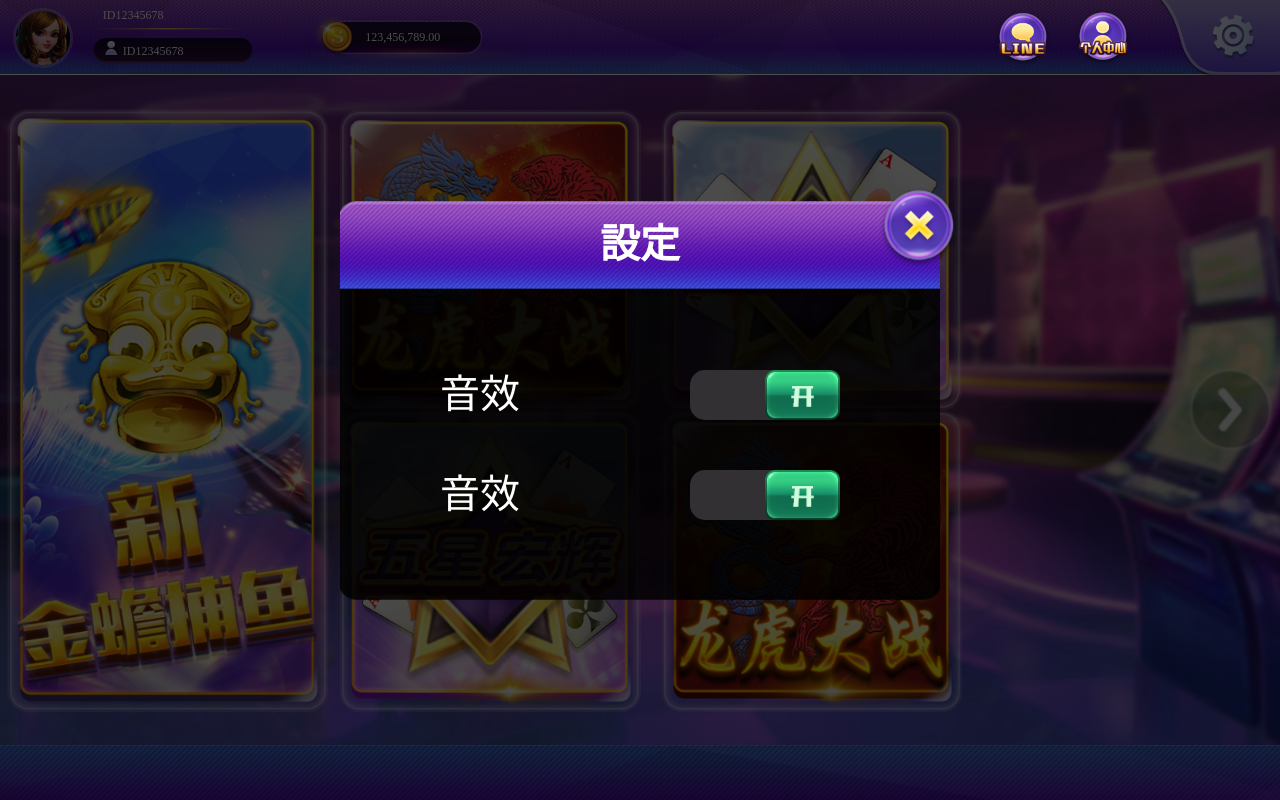
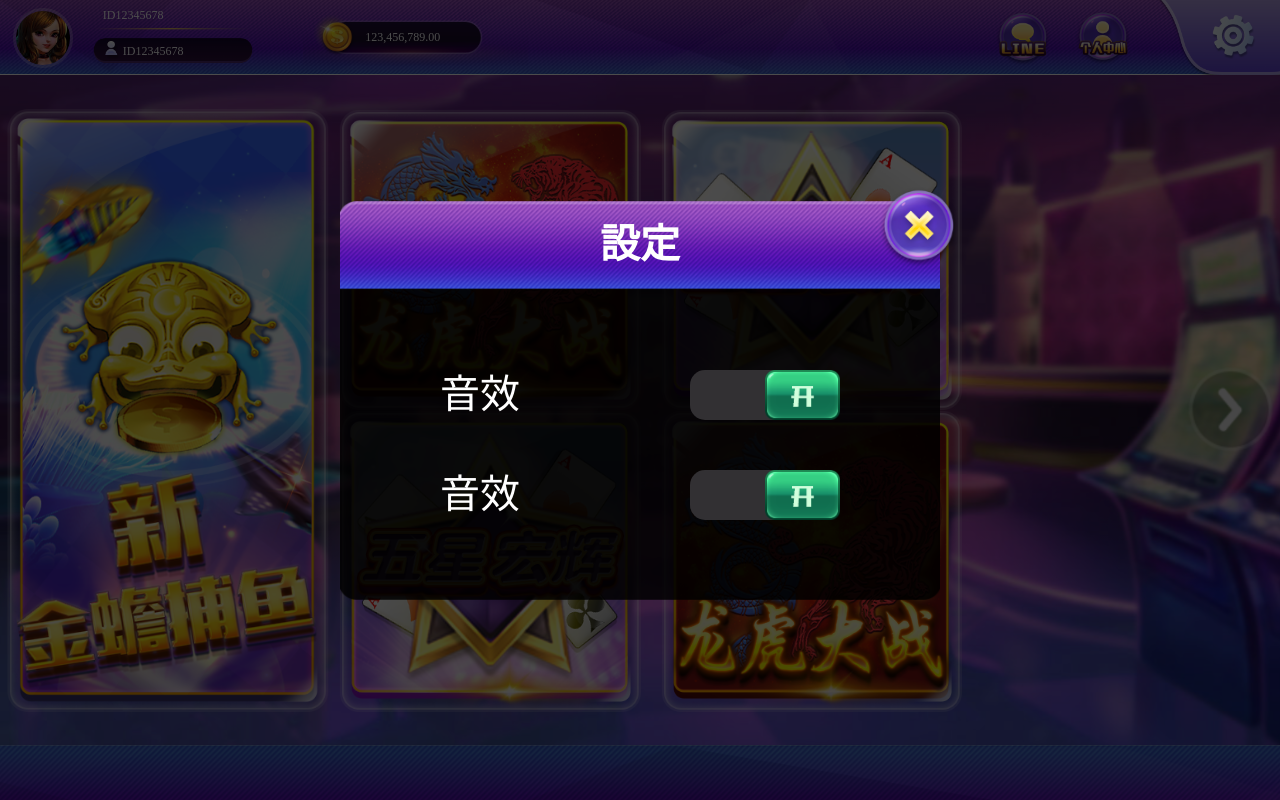
Before and after one commit to jacky1739/entertainment_loby, a Vue app: page /#/ in a window 1280 px wide. Built offline with nearby package versions, Linux system fonts and the light colour scheme.

Commit message:
在nav拿掉z-index

```diff
--- a/src/components/FrontNavbar.vue
+++ b/src/components/FrontNavbar.vue
@@ -128,7 +128,7 @@
           width: 100%;
           height: .9rem;
           margin-left: .2rem;
-          z-index: 3;
+        //   z-index: 3;
       }
       &__setting {
           margin: 0 .15rem 0 .7rem;
```
